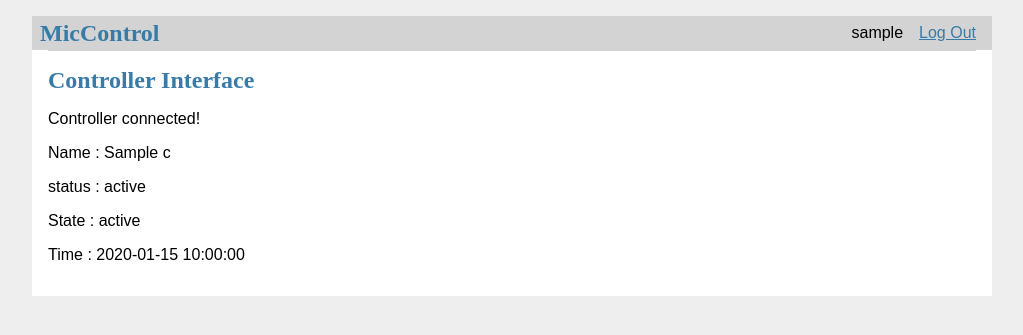
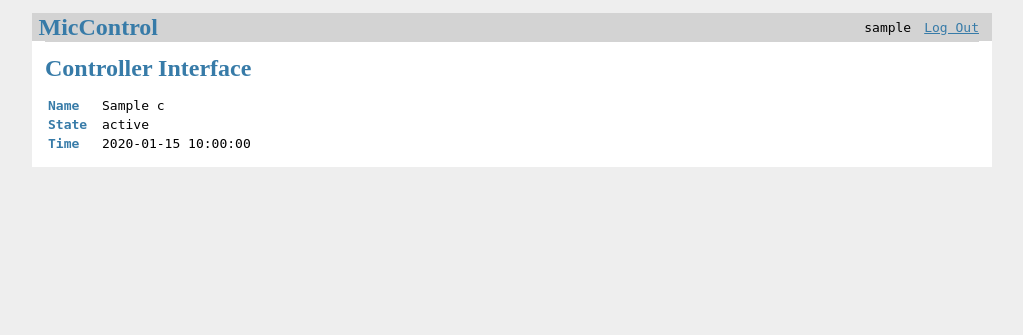
Before and after one commit to mikecv/iot, a Flask app: template webUI/templates/webUI/index.html in a window 1280 px wide. Shown: the top 335 px of the page, without its empty margins (128-1151 px from the left). Run offline with Flask 2, Linux system fonts and the light colour scheme; the visitor is signed in with stand-in values (Sample User, id 1); data comes from the database, SQL or seed files in the repository; the template is opened without the code that fills it: most values are stand-ins (such as "Sample title", 1, 10 or a date in 2020); lists and menus that the app fills with data are empty.

Commit message:
UI display of basic controller status data.
Display in basic table format.
Updated design document.

```diff
--- a/controllers/controller.json
+++ b/controllers/controller.json
@@ -1,6 +1,6 @@
 {
     "ConfigVersion": 1,
-    "ControllerName": "Controller",
+    "ControllerName": "Dumbledore",
     "IPaddress": "127.0.0.1",
     "DebugLevel": 10,
     "LogFileSize": 100000,
--- a/controllers/uiMessages.py
+++ b/controllers/uiMessages.py
@@ -22,7 +22,7 @@ class UiCommands(ui_pb2_grpc.UiMessages):
                 resp = ui_pb2.ControllerStatusResp()
                 resp.status = ui_pb2.StatusCmdStatus.US_GOOD
                 resp.name = self.cfg.ControllerName
-                resp.state = str(self.ctrl.state)
+                resp.state = self.ctrl.state.name
                 resp.cTime = datetime.now().strftime("%H:%M:%S")
                 return resp
 
--- a/controllers/uiServer.py
+++ b/controllers/uiServer.py
@@ -4,7 +4,6 @@ from concurrent import futures
 from threading import Thread
 import time
 import grpc
-import ui_pb2 as ui_pb2
 import ui_pb2_grpc as ui_pb2_grpc
 
 from constants import *
--- a/webUI/static/style.css
+++ b/webUI/static/style.css
@@ -1,5 +1,5 @@
 html {
-    font-family: sans-serif;
+    font-family: monospace;
     background: #eee;
     padding: 1rem;
   }
@@ -18,6 +18,11 @@ html {
 
   a {
     color: #377ba8;
+  }
+
+  a-dyn {
+    color: #000000;
+    font-weight: normal;
   }
 
   hr {
--- a/webUI/templates/webUI/index.html
+++ b/webUI/templates/webUI/index.html
@@ -13,13 +13,24 @@
     {% if g.user %}
       <h2>Controller Interface</h2>
       {% if linkStale == True %}
-        <p>Waiting for controller to connect...</p>
+        <a>Waiting for controller to connect...</a>
       {% else %}
-        <p>Controller connected!</p>
-        <p>Name : {{ cData["name"] }}</p>
-        <p>status : {{ cData["status"] }}</p>
-        <p>State : {{ cData["state"] }}</p>
-        <p>Time : {{ cData["cTime"] }}</p>
+        <div>
+          <table style="text-align:left">
+            <tr>
+              <th width="50px"; ><a>Name</a></th>
+              <th><a-dyn>{{ cData["name"] }}</a-dyn></th>
+            </tr>
+            <tr>
+              <th><a>State</a></th>
+              <th><a-dyn>{{ cData["state"] }}</a-dyn></th>
+            </tr>
+            <tr>
+              <th><a>Time</a></th>
+              <th><a-dyn>{{ cData["cTime"] }}</a-dyn></th>
+            </tr>
+        </table>
+        </div>
       {% endif %}
     {% else %}
       <p>Thank you for using MicControl.</p>
--- a/webUI/webUI.py
+++ b/webUI/webUI.py
@@ -40,7 +40,6 @@ def index():
             # Status response good, so update status object.
             staleData = False
             cntrlData = {
-                "status" : response.status,
                 "name" : response.name,
                 "state" : response.state,
                 "cTime" : response.cTime
```
Also changed, not shown: design.txt (+18 -0 lines).
